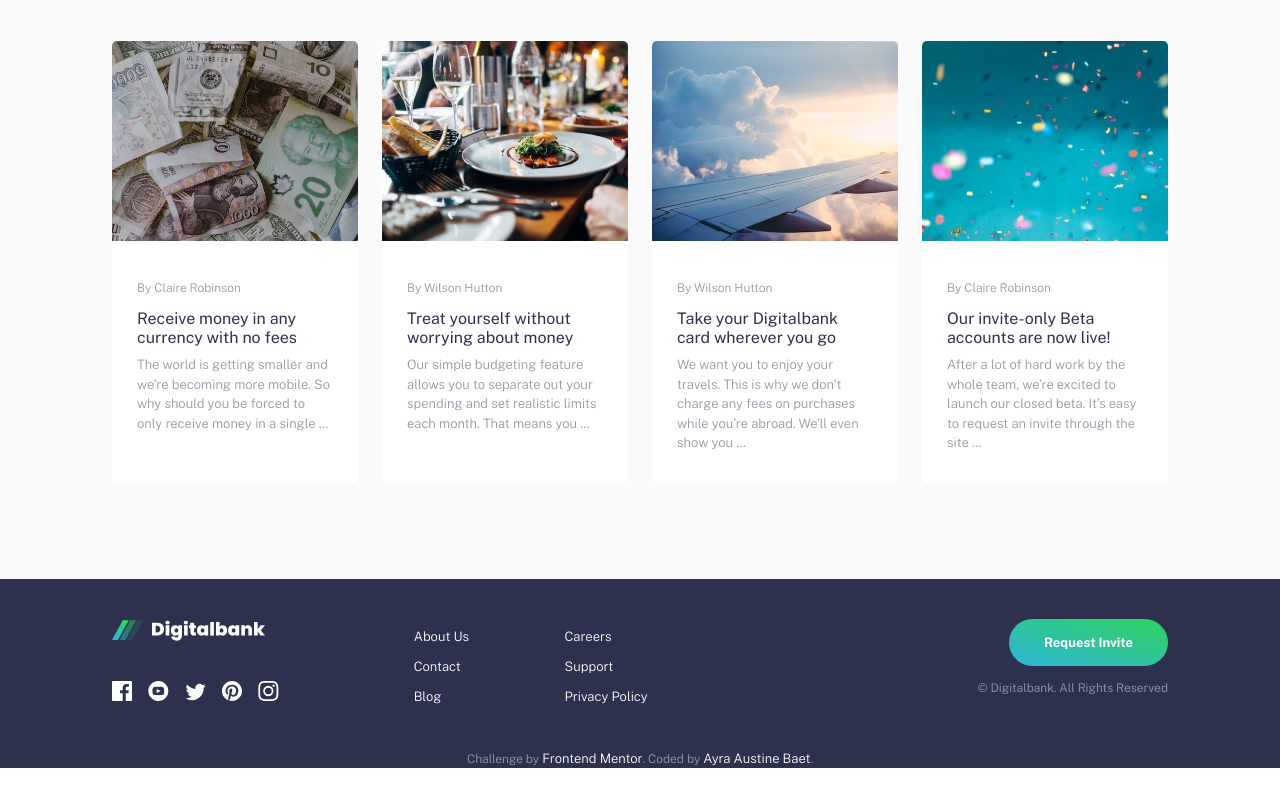
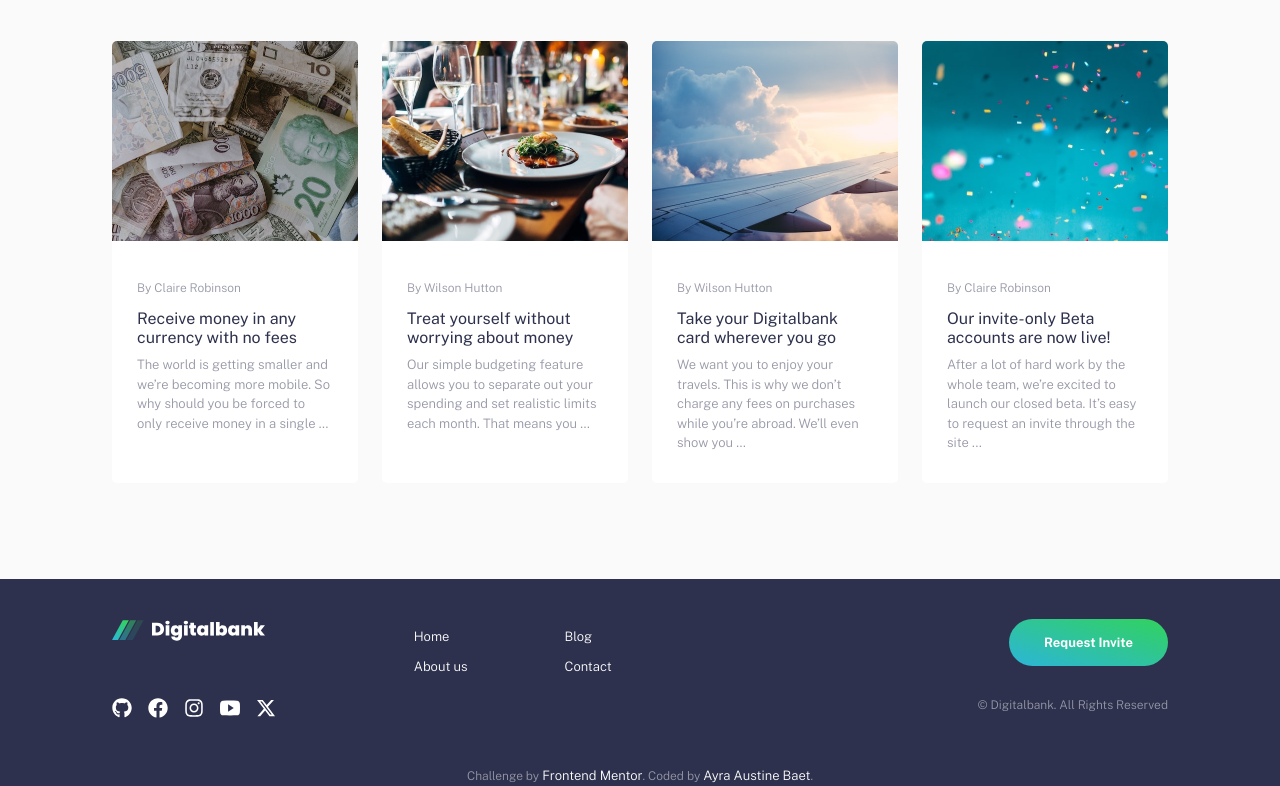
Before and after one commit to ayra-baet/bank-landing-page-react, a React (Vite) app in the folder digital-bank-react/: page / in a window 1280 px wide. Shown: the part 1457-2243 px from the top of the page. Built offline with nearby package versions, Linux system fonts and the light colour scheme.

Commit message:
fix: update navigation links and enable smooth scrolling
- replace placholder '/' links with section anchors and social URLs

- update header, mobile menu, footer navigation links

- set footer icons' color to white

- add smooth scroll behavior in HTML

```diff
--- a/digital-bank-react/src/assets/styles/base.css
+++ b/digital-bank-react/src/assets/styles/base.css
@@ -7,6 +7,7 @@ html, body {
 html {
     font-size: 100%;
     box-sizing: border-box;
+    scroll-behavior: smooth;
 }
 
 *, *::before, *::after {
--- a/digital-bank-react/src/components/Footer/Footer.css
+++ b/digital-bank-react/src/components/Footer/Footer.css
@@ -23,6 +23,10 @@
 
 .footer__social-links li:not(:last-child) {
     margin-right: 1rem;
+}
+
+.footer__social-links li a {
+    color: var(--white);
 }
 
 .footer__nav-links a,
@@ -57,8 +61,7 @@
 
     .footer__logo,
     .footer__social-links,
-    .footer__nav-links--right,
-    .button--footer {
+    .footer__nav-links--right {
         margin-bottom: 0;
     }
     .footer__logo {
--- a/digital-bank-react/src/components/Footer/Footer.jsx
+++ b/digital-bank-react/src/components/Footer/Footer.jsx
@@ -1,66 +1,88 @@
-import Button from "../Button/index";
+import {
+    FaGithub,
+    FaFacebook,
+    FaInstagram
+} from "react-icons/fa";
+import { IoLogoYoutube } from "react-icons/io";
+import { FaXTwitter } from "react-icons/fa6";
+
+import Button from "../Button";
 
 import logoLight from "../../assets/images/logo-light.svg";
 
 import "./Footer.css";
 
+const socialLinks = [
+    {
+        label: "GitHub",
+        href: "https://github.com/ayra-baet",
+        icon: <FaGithub />
+    },
+
+    {
+        label: "Facebook",
+        href: "https://www.facebook.com/",
+        icon: <FaFacebook />
+    },
+
+    {
+        label: "Instagram",
+        href: "https://www.instagram.com/",
+        icon: <FaInstagram />
+    },
+
+    {
+        label: "YouTube",
+        href: "https://www.youtube.com/",
+        icon: <IoLogoYoutube />
+    },
+
+    {
+        label: "XTwitter",
+        href: "https://x.com/",
+        icon: <FaXTwitter />
+    }
+];
+
 function Footer() {
     return(
         <footer className="footer">
             <div className="container footer__container">
-                <a href="/" aria-label="Digitalbank Home">
+                <a href="#home" aria-label="Digitalbank Home">
                     <img className="footer__logo" src={logoLight} alt="Digitalbank logo" />
                 </a>
 
                 <nav className="footer__social-links" aria-label="Social media">
                     <ul>
-                        <li>
-                            <a href="/" aria-label="Facebook">
-                                <svg xmlns="http://www.w3.org/2000/svg" width="20" height="20"><path fill="#FFF" d="M18.896 0H1.104C.494 0 0 .494 0 1.104v17.793C0 19.506.494 20 1.104 20h9.58v-7.745H8.076V9.237h2.606V7.01c0-2.583 1.578-3.99 3.883-3.99 1.104 0 2.052.082 2.329.119v2.7h-1.598c-1.254 0-1.496.597-1.496 1.47v1.928h2.989l-.39 3.018h-2.6V20h5.098c.608 0 1.102-.494 1.102-1.104V1.104C20 .494 19.506 0 18.896 0z"/></svg>
-                            </a>
-                        </li>
-
-                        <li>
-                            <a href="/" aria-label="YouTube">
-                                <svg xmlns="http://www.w3.org/2000/svg" width="21" height="20"><path fill="#FFF" d="M10.333 0c-5.522 0-10 4.478-10 10 0 5.523 4.478 10 10 10 5.523 0 10-4.477 10-10 0-5.522-4.477-10-10-10zm3.701 14.077c-1.752.12-5.653.12-7.402 0C4.735 13.947 4.514 13.018 4.5 10c.014-3.024.237-3.947 2.132-4.077 1.749-.12 5.651-.12 7.402 0 1.898.13 2.118 1.059 2.133 4.077-.015 3.024-.238 3.947-2.133 4.077zM8.667 8.048l4.097 1.949-4.097 1.955V8.048z"/></svg>
-                            </a>
-                        </li>
-
-                        <li>
-                            <a href="/" aria-label="Twitter">
-                                <svg xmlns="http://www.w3.org/2000/svg" width="21" height="18"><path fill="#FFF" d="M20.667 2.797a8.192 8.192 0 01-2.357.646 4.11 4.11 0 001.804-2.27 8.22 8.22 0 01-2.606.996A4.096 4.096 0 0014.513.873c-2.649 0-4.595 2.472-3.997 5.038a11.648 11.648 0 01-8.457-4.287 4.109 4.109 0 001.27 5.478A4.086 4.086 0 011.47 6.59c-.045 1.901 1.317 3.68 3.29 4.075a4.113 4.113 0 01-1.853.07 4.106 4.106 0 003.834 2.85 8.25 8.25 0 01-6.075 1.7 11.616 11.616 0 006.29 1.843c7.618 0 11.922-6.434 11.662-12.205a8.354 8.354 0 002.048-2.124z"/></svg>
-                            </a>
-                        </li>
-
-                        <li>
-                            <a href="/" aria-label="Pinterest">
-                                <svg xmlns="http://www.w3.org/2000/svg" width="20" height="20"><path fill="#FFF" d="M10 0C4.478 0 0 4.477 0 10c0 4.237 2.636 7.855 6.356 9.312-.088-.791-.167-2.005.035-2.868.182-.78 1.172-4.97 1.172-4.97s-.299-.6-.299-1.486c0-1.39.806-2.428 1.81-2.428.852 0 1.264.64 1.264 1.408 0 .858-.545 2.14-.828 3.33-.236.995.5 1.807 1.48 1.807 1.778 0 3.144-1.874 3.144-4.58 0-2.393-1.72-4.068-4.177-4.068-2.845 0-4.515 2.135-4.515 4.34 0 .859.331 1.781.745 2.281a.3.3 0 01.069.288l-.278 1.133c-.044.183-.145.223-.335.134-1.249-.581-2.03-2.407-2.03-3.874 0-3.154 2.292-6.052 6.608-6.052 3.469 0 6.165 2.473 6.165 5.776 0 3.447-2.173 6.22-5.19 6.22-1.013 0-1.965-.525-2.291-1.148l-.623 2.378c-.226.869-.835 1.958-1.244 2.621.937.29 1.931.446 2.962.446 5.522 0 10-4.477 10-10S15.522 0 10 0z"/></svg>
-                            </a>
-                        </li>
-
-                        <li>
-                            <a href="/" aria-label="Instagram">
-                                <svg xmlns="http://www.w3.org/2000/svg" width="21" height="20"><path fill="#FFF" d="M10.333 1.802c2.67 0 2.987.01 4.042.059 2.71.123 3.976 1.409 4.1 4.099.048 1.054.057 1.37.057 4.04 0 2.672-.01 2.988-.058 4.042-.124 2.687-1.386 3.975-4.099 4.099-1.055.048-1.37.058-4.042.058-2.67 0-2.986-.01-4.04-.058-2.717-.124-3.976-1.416-4.1-4.1-.048-1.054-.058-1.37-.058-4.041 0-2.67.01-2.986.058-4.04.124-2.69 1.387-3.977 4.1-4.1 1.054-.048 1.37-.058 4.04-.058zm0-1.802C7.618 0 7.278.012 6.211.06 2.579.227.56 2.242.394 5.877.345 6.944.334 7.284.334 10s.011 3.057.06 4.123c.166 3.632 2.181 5.65 5.816 5.817 1.068.048 1.408.06 4.123.06 2.716 0 3.057-.012 4.124-.06 3.628-.167 5.651-2.182 5.816-5.817.049-1.066.06-1.407.06-4.123s-.011-3.056-.06-4.122C20.11 2.249 18.093.228 14.458.06 13.39.01 13.049 0 10.333 0zm0 4.865a5.135 5.135 0 100 10.27 5.135 5.135 0 000-10.27zm0 8.468a3.333 3.333 0 110-6.666 3.333 3.333 0 010 6.666zm5.339-9.87a1.2 1.2 0 10-.001 2.4 1.2 1.2 0 000-2.4z"/></svg>
-                            </a>
-                        </li>
+                        {socialLinks.map(social => (
+                            <li key={social.label}>
+                                <a
+                                    href={social.href}
+                                    target="_blank"
+                                    rel="noopener noreferrer"
+                                    aria-label={social.label}
+                                >
+                                    {social.icon}
+                                </a>
+                            </li>
+                        ))}
                     </ul>
                 </nav>
 
                     <ul className="footer__nav-links footer__nav-links--left">
-                        <li><a href="/">About Us</a></li>
-                        <li><a href="/">Contact</a></li>
-                        <li><a href="/">Blog</a></li>
+                        <li><a href="#home">Home</a></li>
+                        <li><a href="#features">About us</a></li>
                     </ul>
 
                     <ul className="footer__nav-links footer__nav-links--right">
-                        <li><a href="/">Careers</a></li>
-                        <li><a href="/">Support</a></li>
-                        <li><a href="/">Privacy Policy</a></li>
+                        <li><a href="#articles">Blog</a></li>
+                        <li><a href="#contact">Contact</a></li>
                     </ul>
 
                 <Button variant="footer" />
                 <p className="footer__copyright">© Digitalbank. All Rights Reserved</p>
             </div>
+
             <p className="attribution">
                 Challenge by {" "}
                 <a
@@ -84,5 +106,3 @@ function Footer() {
 }
 
 export default Footer;
-
-/* © Digitalbank. All Rights Reserved */
--- a/digital-bank-react/src/components/Header/Header.jsx
+++ b/digital-bank-react/src/components/Header/Header.jsx
@@ -3,13 +3,18 @@ import { useState, useEffect } from "react";
 import Backdrop from "../Backdrop/Backdrop";
 import MenuToggle from "./MenuToggle";
 import MobileMenu from "../MobileMenu/MobileMenu";
-import Button from "../Button/index";
+import Button from "../Button";
 
 import logoDark from "../../assets/images/logo-dark.svg";
 
 import "./Header.css";
 
-const links = ["Home", "About", "Contact", "Blog", "Careers"];
+const links = [
+    {label: "Home", href: "#home"},
+    {label: "About", href: "#features"},
+    {label: "Blog", href: "#articles"},
+    {label: "Contact", href: "#footer"}
+];
 
 function Header() {
     const [isOpen, setIsOpen] = useState(false);
@@ -35,7 +40,7 @@ function Header() {
                 <nav className="container flex-between">
                     {/* logo */}
                     <a
-                        href="/"
+                        href="#home"
                         aria-label="Homepage"
                     >
                         <img
@@ -54,8 +59,10 @@ function Header() {
                         className="nav__links"
                     >
                         {links.map(link => (
-                            <li key={link}>
-                                <a href="/">{link}</a>
+                            <li key={link.label}>
+                                <a href={link.href}>
+                                    {link.label}
+                                </a>
                             </li>
                         ))}
                     </ul>
--- a/digital-bank-react/src/components/MobileMenu/MobileMenu.jsx
+++ b/digital-bank-react/src/components/MobileMenu/MobileMenu.jsx
@@ -5,8 +5,12 @@ function MobileMenu({ links, isOpen }) {
         <div className={`menu ${isOpen ? "menu--open": ""}`}>
             <ul>
                 {links.map((link) => (
-                    <li key={link}>
-                        <a href="/">{link}</a>
+                    <li key={link.label}>
+                        <a
+                            href={link.href}
+                        >
+                            {link.label}
+                        </a>
                     </li>
                 ))}
             </ul>
--- a/digital-bank-react/src/pages/LandingPage.jsx
+++ b/digital-bank-react/src/pages/LandingPage.jsx
@@ -8,26 +8,37 @@ import Footer from "../components/Footer/Footer";
 function LandingPage() {
     return(
         <>
+            <header id="home">
                 <Header />
+            </header>
+
+            <main>
                 <HeroSection />
 
+                <section id="features">
                     <Section
                         backgroundColor="section--gray-100"
                         title="Why choose Digitalbank?"
-                description="We leverage Open Banking to turn your bank account into your financial hub. Control
-          your finances like never before."
+                        description={`We leverage Open Banking to turn your bank account into your financial hub. Control your finances like never before.`}
                 >
                         <Features />
                     </Section>
+                </section>
 
+                <section id="articles">
                     <Section
                         backgroundColor="section--gray-50"
                         title="Latest Articles"
                     >
                         <Articles />
                     </Section>
+                </section>
+            </main>
 
+            <footer id="footer">
                 <Footer />
+            </footer>
+
         </>
     );
 }
```
Lines whose indentation alone changed are shown as unchanged.
